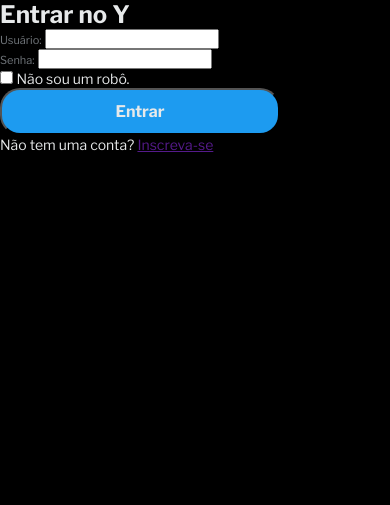
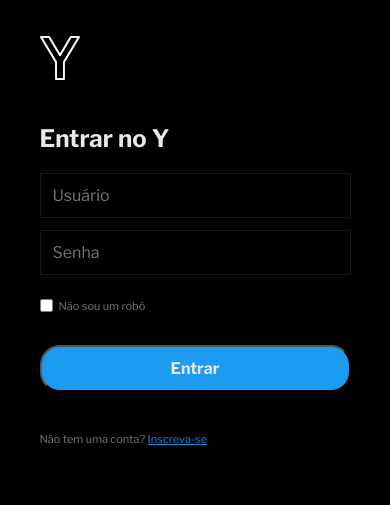
Before and after one commit to Raul-Albuquerque/Y_twitter_clone, a Django app: page /signin/ in a window 390 px wide. Shown: the top 505 px of the page. Run offline with Django 5.2, Linux system fonts and the light colour scheme.

Commit message:
feat: add new signin responsive template

```diff
--- a/twitter_clone/static/styles/main.css
+++ b/twitter_clone/static/styles/main.css
@@ -198,4 +198,5 @@ section {
 
 .form-btn {
   max-width: 400px;
+  margin-bottom: 40px;
 }
--- a/twitter_clone/templates/signin.html
+++ b/twitter_clone/templates/signin.html
@@ -1,40 +1,35 @@
 {% extends "base.html" %}
 {% load static %}
 
+{% block title %}
+
+  <title>Entrar no Y / Y</title>
+
+{% endblock title %}
+
 {% block content %}
-  <article class="col-6 text-start">
-    <div class="row mb-3">
-      <div class="col-6">
-        <h2 class="fw-bold">Entrar no Y</h2>
+
+  <main class="container container-full">
+    <section>
+      <img class="img-control" src="{% static 'images/logo.png' %}" alt="">
+    </section>
+    <section class="content-container">
+      <h2 class="subtitle">Entrar no Y</h2>
+      <form class="form-default">
+        <input type="email" class="form-input" id="usuario" placeholder="Usuário">
+        <input type="email" class="form-input" id="senha" placeholder="Senha">
+        <div class="input-group">
+          <input type="checkbox" class="" id="termos">
+          <label class="form-label" for="termos">
+            Não sou um robô
+          </label>
+        </div>
+        <button class="btn btn-primary form-btn" type="button">Entrar</button>
+      </form>
+      <div>
+        <p class="text-small">Não tem uma conta? <a class="text-blue" href="">Inscreva-se</a></p>
       </div>
-    </div>
-    <form>
-      <div class="mb-3">
-        <label for="usuario" class="form-label text-secondary">Usuário:</label>
-        <input type="email" class="form-control bg-black text-light" id="usuario" aria-describedby="emailHelp">
-      </div>
-      <div class="mb-3">
-        <label for="nome" class="form-label text-secondary">Senha:</label>
-        <input type="email" class="form-control bg-black text-light" id="nome" aria-describedby="emailHelp">
-      </div>
-      <div class="mb-3 form-check">
-        <input type="checkbox" class="form-check-input" id="termos">
-        <label class="form-check-label fw-light text-secondary" for="termos" style="font-size: 14px;">
-          Não sou um robô.
-        </label>
-      </div>
-      <div class="d-grid gap-2 mt-2">
-        <button class="btn btn-primary btn-lg" type="button" style="border-radius: 20px;">Entrar</button>
-      </div>
-      <div class="mt-4 form-check">
-        <label class="form-check-label fw-light text-secondary" style="font-size: 14px;">
-          Não tem uma conta?
-          <span class="text-primary">
-            <a href="" class="">Inscreva-se</a>
-          </span>
-        </label>
-      </div>
-    </form>
-  </article>
+    </section>
+  </main>
 
 {% endblock content %}
```
